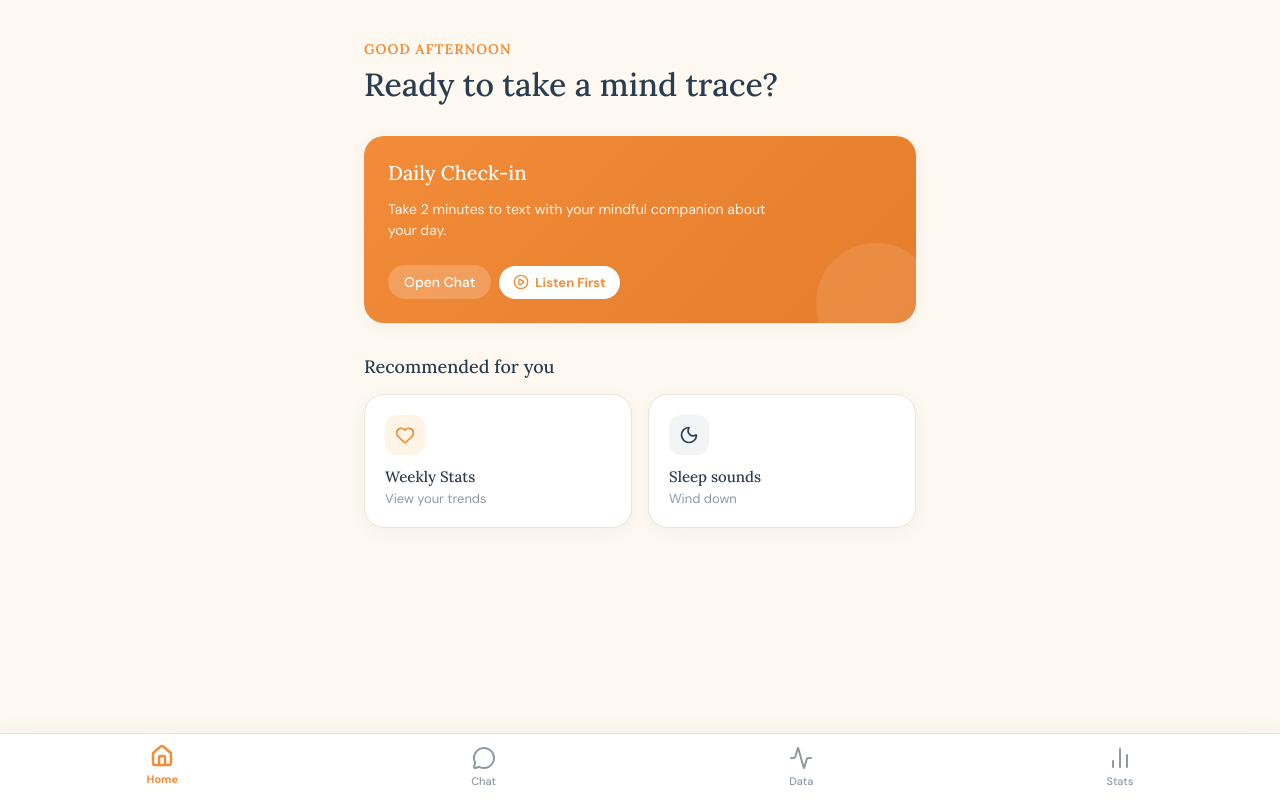
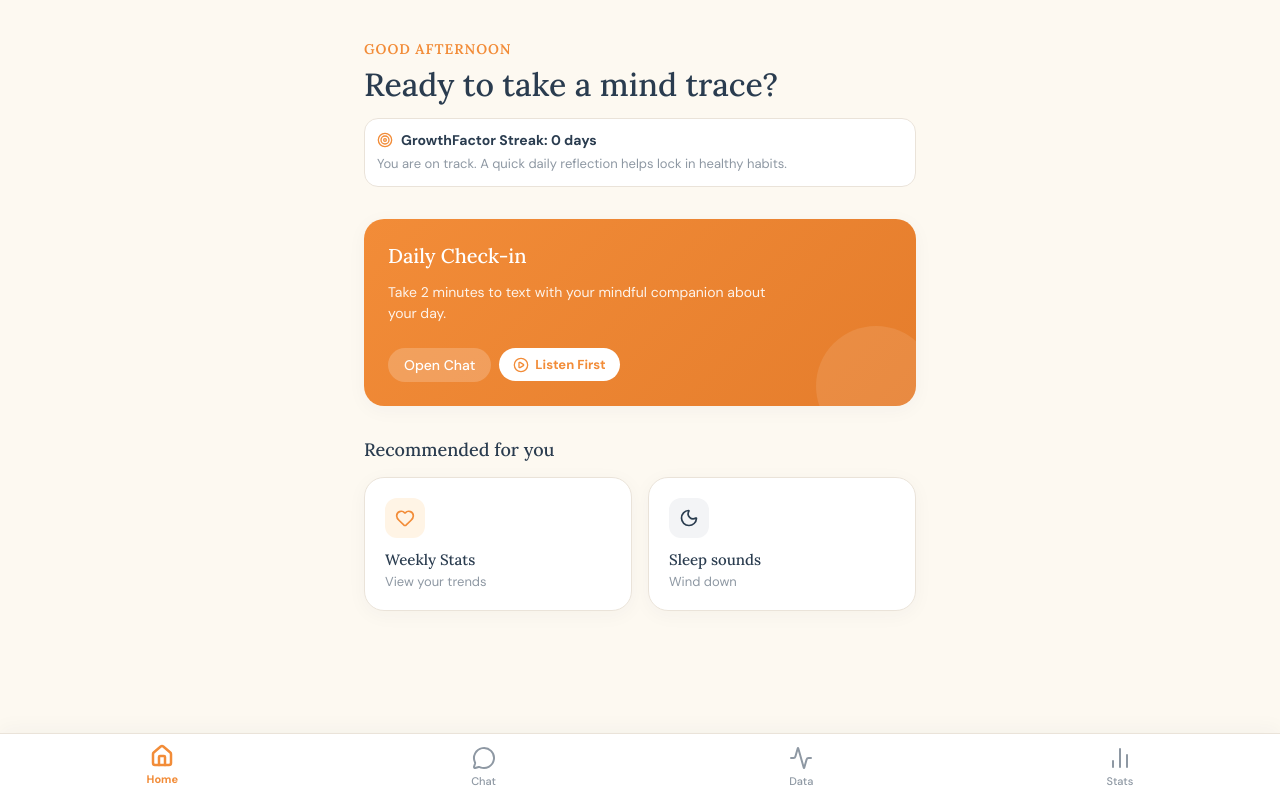
Before and after one commit to sciankit/Depression_Screen, a React (Vite) app: page / in a window 1280 px wide. Built offline with nearby package versions, Linux system fonts and the light colour scheme; no server answers.

Commit message:
feat: add growthfactor streak and adaptive nudge engine

```diff
--- /dev/null
+++ b/src/growth/engagementEngine.js
@@ -0,0 +1,75 @@
+const STORAGE_KEY = 'mindtrace_growthfactor_v1';
+
+function todayISO() {
+    return new Date().toISOString().slice(0, 10);
+}
+
+function ymdToDate(ymd) {
+    return new Date(`${ymd}T00:00:00`);
+}
+
+function uniqueDays(days = []) {
+    return [...new Set(days)].sort();
+}
+
+export function loadEngagementState() {
+    try {
+        const raw = localStorage.getItem(STORAGE_KEY);
+        if (!raw) return { checkInDays: [] };
+        const parsed = JSON.parse(raw);
+        if (!Array.isArray(parsed.checkInDays)) return { checkInDays: [] };
+        return { checkInDays: uniqueDays(parsed.checkInDays) };
+    } catch {
+        return { checkInDays: [] };
+    }
+}
+
+export function saveEngagementState(state) {
+    localStorage.setItem(STORAGE_KEY, JSON.stringify(state));
+}
+
+export function recordCheckIn() {
+    const state = loadEngagementState();
+    const days = uniqueDays([...state.checkInDays, todayISO()]);
+    const next = { checkInDays: days };
+    saveEngagementState(next);
+    return next;
+}
+
+export function calculateStreak(checkInDays = []) {
+    if (checkInDays.length === 0) return 0;
+    const sorted = uniqueDays(checkInDays).reverse();
+    let streak = 0;
+    let cursor = new Date();
+    cursor.setHours(0, 0, 0, 0);
+
+    for (const day of sorted) {
+        const current = ymdToDate(day);
+        const diff = Math.round((cursor - current) / (24 * 60 * 60 * 1000));
+        if (diff === 0) {
+            streak += 1;
+            cursor = new Date(cursor.getTime() - (24 * 60 * 60 * 1000));
+        } else if (diff === 1 && streak === 0) {
+            cursor = current;
+            streak += 1;
+            cursor = new Date(cursor.getTime() - (24 * 60 * 60 * 1000));
+        } else {
+            break;
+        }
+    }
+    return streak;
+}
+
+export function getNudgeForRiskTier(tier = 0, streak = 0) {
+    if (tier >= 2) {
+        return 'High-risk signals detected. Prioritize immediate support and a trusted-contact check-in now.';
+    }
+    if (tier === 1) {
+        return streak >= 3
+            ? 'Great consistency. Keep the streak with a 10-minute walk and early wind-down tonight.'
+            : 'Build momentum with one check-in daily this week and a short activity break today.';
+    }
+    return streak >= 5
+        ? 'Strong adherence streak. Reinforce it by protecting sleep timing tonight.'
+        : 'You are on track. A quick daily reflection helps lock in healthy habits.';
+}
--- a/src/pages/ChatPage.jsx
+++ b/src/pages/ChatPage.jsx
@@ -1,12 +1,14 @@
 import { useState, useRef, useEffect } from 'react';
 import { Send, Sparkles } from 'lucide-react';
 import { useGlobalState } from '../GlobalStateProvider';
+import { calculateStreak, getNudgeForRiskTier, loadEngagementState, recordCheckIn } from '../growth/engagementEngine';
 
 export default function ChatPage() {
-    const { scoreModel } = useGlobalState();
+    const { scoreModel, ensembleDecision, prediction } = useGlobalState();
     const [messages, setMessages] = useState([
         { id: 1, text: "Hi there. I'm here if you want to reflect on your day or just take a breather. How are you feeling right now?", sender: 'bot' }
     ]);
+    const [engagementState, setEngagementState] = useState(() => loadEngagementState());
     const [input, setInput] = useState('');
     const messagesEndRef = useRef(null);
 
@@ -26,6 +28,7 @@ export default function ChatPage() {
         const updatedMessages = [...messages, newMsg];
         setMessages(updatedMessages);
         setInput('');
+        setEngagementState(recordCheckIn());
 
         // 1. Mock bot response (acting as the conversational agent)
         setTimeout(() => {
@@ -75,6 +78,19 @@ export default function ChatPage() {
 
             {/* Messages Area */}
             <div style={{ flex: 1, overflowY: 'auto', padding: '24px', display: 'flex', flexDirection: 'column', gap: '16px' }}>
+                <div style={{
+                    border: '1px solid var(--color-border)',
+                    borderRadius: '12px',
+                    background: '#fff',
+                    padding: '10px 12px',
+                    fontSize: '13px',
+                    lineHeight: 1.4,
+                    color: 'var(--color-text-muted)'
+                }}>
+                    Streak: <strong style={{ color: 'var(--color-text-main)' }}>
+                        {calculateStreak(engagementState.checkInDays)} days
+                    </strong> · {getNudgeForRiskTier(ensembleDecision?.tier ?? prediction?.risk_tier ?? 0, calculateStreak(engagementState.checkInDays))}
+                </div>
                 {messages.map(msg => (
                     <div key={msg.id} style={{
                         alignSelf: msg.sender === 'user' ? 'flex-end' : 'flex-start',
--- a/src/pages/HomePage.jsx
+++ b/src/pages/HomePage.jsx
@@ -1,16 +1,21 @@
-import { useState, useRef } from 'react';
-import { PlayCircle, Square, Loader, Moon, Sun, Heart } from 'lucide-react';
+import { useState, useRef, useMemo } from 'react';
+import { PlayCircle, Square, Loader, Moon, Heart, Target } from 'lucide-react';
 import { useNavigate } from 'react-router-dom';
 import { useGlobalState } from '../GlobalStateProvider';
+import { calculateStreak, getNudgeForRiskTier, loadEngagementState } from '../growth/engagementEngine';
 
 const ELEVENLABS_API_KEY = import.meta.env.VITE_ELEVENLABS_API_KEY;
 const ELEVENLABS_VOICE_ID = import.meta.env.VITE_ELEVENLABS_VOICE_ID;
 
 export default function HomePage() {
     const navigate = useNavigate();
-    const { prediction, phqPrediction, isScoring } = useGlobalState();
+    const { prediction, phqPrediction, isScoring, ensembleDecision } = useGlobalState();
     const [status, setStatus] = useState("idle");
     const audioRef = useRef(null);
+    const engagement = useMemo(() => loadEngagementState(), []);
+    const streak = calculateStreak(engagement.checkInDays);
+    const riskTier = ensembleDecision?.tier ?? prediction?.risk_tier ?? 0;
+    const growthNudge = getNudgeForRiskTier(riskTier, streak);
 
     const playPrompt = async (e) => {
         e.stopPropagation(); // prevent card click
@@ -92,6 +97,21 @@ export default function HomePage() {
                 <h1 className="display" style={{ fontSize: '32px', margin: 0, lineHeight: 1.2 }}>
                     Ready to take a mind trace?
                 </h1>
+                <div style={{
+                    marginTop: '14px',
+                    background: 'white',
+                    border: '1px solid var(--color-border)',
+                    borderRadius: '14px',
+                    padding: '12px',
+                }}>
+                    <div style={{ display: 'flex', alignItems: 'center', gap: '8px', marginBottom: '6px' }}>
+                        <Target size={16} color="var(--color-primary)" />
+                        <strong style={{ fontSize: '14px' }}>GrowthFactor Streak: {streak} day{streak === 1 ? '' : 's'}</strong>
+                    </div>
+                    <div style={{ fontSize: '13px', color: 'var(--color-text-muted)', lineHeight: 1.4 }}>
+                        {growthNudge}
+                    </div>
+                </div>
             </header>
 
             {/* Hero Card */}
```
Also changed, not shown: 1 other file (tests, documents, lock files or other folders).
